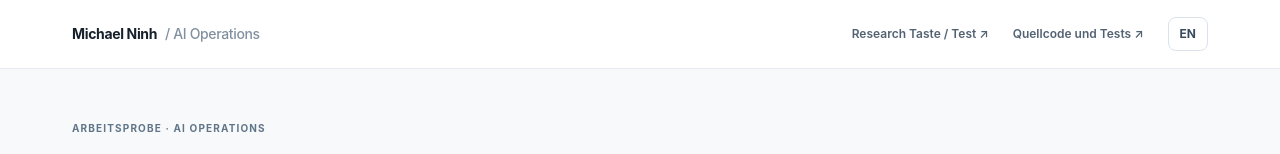
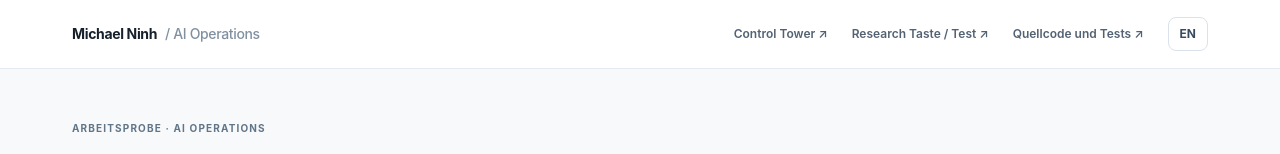
Before and after one commit to mikelninh/inca-demo, a React (Vite) app: page / in a window 1280 px wide. Shown: the top 154 px of the page. Built offline with nearby package versions, Linux system fonts and the light colour scheme.

Commit message:
feat(inca): invite visitors from work sample to the Control Tower

```diff
--- a/src/ClaimsApp.tsx
+++ b/src/ClaimsApp.tsx
@@ -168,6 +168,7 @@ export default function ClaimsApp() {
         <div className="site-bar-inner">
           <a className="brand" href="#top">Michael Ninh <span>/ AI Operations</span></a>
           <div className="bar-actions">
+            <a className="quiet-link" href="?ops=1" title="Open the Claims Operations Control Tower">Control Tower ↗</a>
             <a className="quiet-link" href="?study=1" title="Try the controlled reviewer A/B experiment">Research Taste / Test ↗</a>
             <a className="quiet-link" href="https://github.com/mikelninh/inca-demo" target="_blank" rel="noopener noreferrer">
               {t.source} <span aria-hidden="true">↗</span>
```
